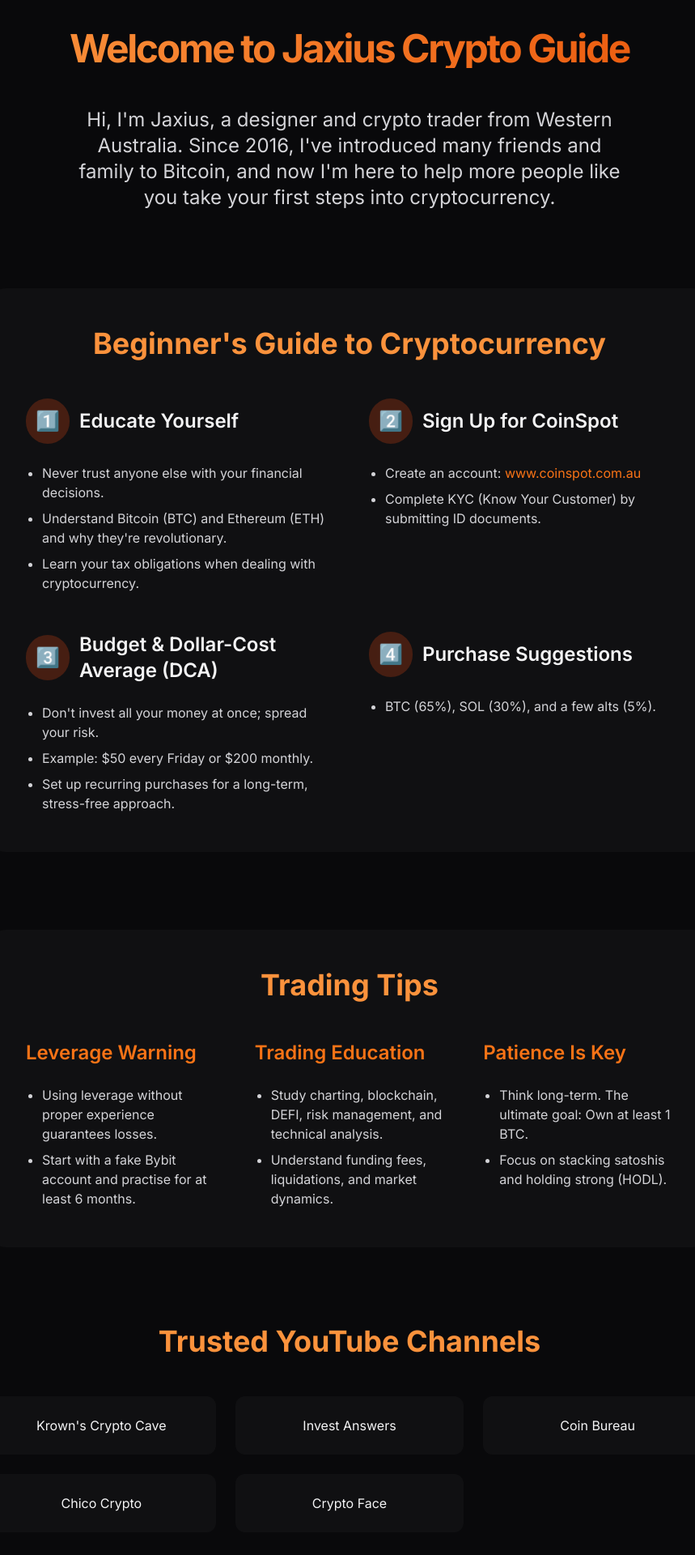
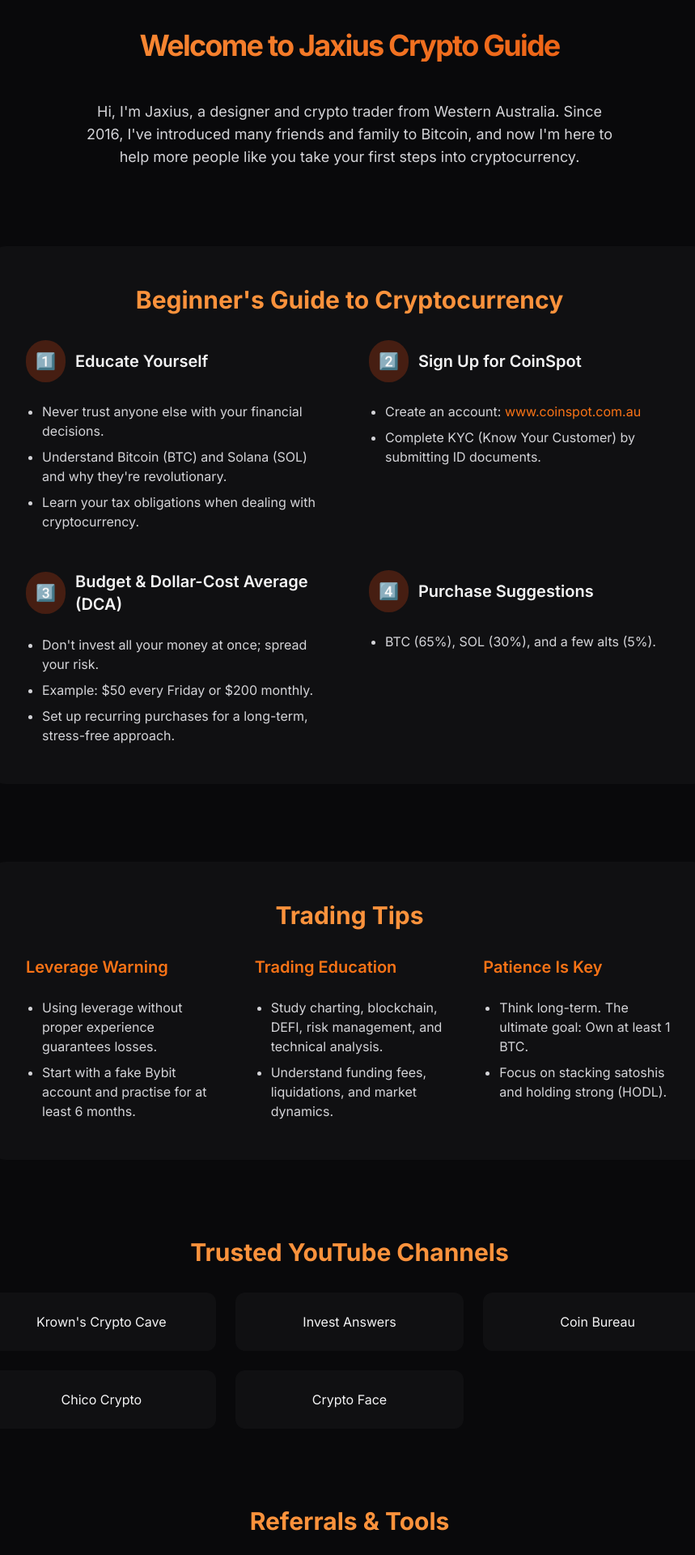
Before and after one commit to Jaxius6/portfolio, a Next.js app: page /crypto in a window 1280 px wide. Shown: the part 300-2220 px from the top of the page at 81% size, without its empty margins (208-1067 px from the left). Built offline with nearby package versions, Linux system fonts and the light colour scheme.

Commit message:
fix: update text content and fix unescaped quotes

```diff
--- a/src/app/crypto/page.tsx
+++ b/src/app/crypto/page.tsx
@@ -21,10 +21,10 @@
               priority
             />
           </div>
-          <h1 className="text-5xl font-bold tracking-tighter bg-gradient-to-r from-orange-400 to-orange-600 bg-clip-text text-transparent">
+          <h1 className="text-3xl md:text-4xl font-bold tracking-tighter leading-relaxed bg-gradient-to-r from-orange-400 to-orange-600 bg-clip-text text-transparent">
             Welcome to Jaxius Crypto Guide
           </h1>
-          <p className="text-2xl text-zinc-600 dark:text-zinc-300 max-w-2xl mx-auto">
+          <p className="text-base md:text-lg text-zinc-600 dark:text-zinc-300 max-w-2xl mx-auto leading-relaxed">
             Hi, I&apos;m Jaxius, a designer and crypto trader from Western Australia. Since 2016,
             I&apos;ve introduced many friends and family to Bitcoin, and now I&apos;m here to help more
             people like you take your first steps into cryptocurrency.
@@ -32,41 +32,41 @@
         </div>
 
         {/* Beginner's Guide Section */}
-        <div className="space-y-12 bg-orange-50/50 dark:bg-zinc-900/50 p-12 rounded-3xl">
-          <h2 className="text-4xl font-bold text-orange-500 dark:text-orange-400">
+        <div className="space-y-8 bg-orange-50/50 dark:bg-zinc-900/50 p-8 md:p-12 rounded-3xl">
+          <h2 className="text-2xl md:text-3xl font-bold text-orange-500 dark:text-orange-400 leading-relaxed">
             Beginner&apos;s Guide to Cryptocurrency
           </h2>
 
           <div className="grid md:grid-cols-2 gap-12">
             <div className="space-y-6 text-left">
-              <h3 className="text-2xl font-semibold flex items-center gap-3">
+              <h3 className="text-lg md:text-xl font-semibold flex items-center gap-3">
                 <span className="bg-orange-100 dark:bg-orange-900/50 p-3 rounded-full">1️⃣</span>
                 Educate Yourself
               </h3>
-              <ul className="list-disc pl-5 space-y-2 text-zinc-600 dark:text-zinc-300">
+              <ul className="list-disc pl-5 space-y-2 text-sm md:text-base text-zinc-600 dark:text-zinc-300">
                 <li>Never trust anyone else with your financial decisions.</li>
-                <li>Understand Bitcoin (BTC) and Ethereum (ETH) and why they&apos;re revolutionary.</li>
+                <li>Understand Bitcoin (BTC) and Solana (SOL) and why they&apos;re revolutionary.</li>
                 <li>Learn your tax obligations when dealing with cryptocurrency.</li>
               </ul>
             </div>
 
             <div className="space-y-6 text-left">
-              <h3 className="text-2xl font-semibold flex items-center gap-3">
+              <h3 className="text-lg md:text-xl font-semibold flex items-center gap-3">
                 <span className="bg-orange-100 dark:bg-orange-900/50 p-3 rounded-full">2️⃣</span>
                 Sign Up for CoinSpot
               </h3>
-              <ul className="list-disc pl-5 space-y-2 text-zinc-600 dark:text-zinc-300">
+              <ul className="list-disc pl-5 space-y-2 text-sm md:text-base text-zinc-600 dark:text-zinc-300">
                 <li>Create an account: <Link href="https://www.coinspot.com.au/join/REFVW1JMW" className="text-orange-500 hover:underline">www.coinspot.com.au</Link></li>
                 <li>Complete KYC (Know Your Customer) by submitting ID documents.</li>
               </ul>
             </div>
 
             <div className="space-y-6 text-left">
-              <h3 className="text-2xl font-semibold flex items-center gap-3">
+              <h3 className="text-lg md:text-xl font-semibold flex items-center gap-3">
                 <span className="bg-orange-100 dark:bg-orange-900/50 p-3 rounded-full">3️⃣</span>
                 Budget &amp; Dollar-Cost Average (DCA)
               </h3>
-              <ul className="list-disc pl-5 space-y-2 text-zinc-600 dark:text-zinc-300">
+              <ul className="list-disc pl-5 space-y-2 text-sm md:text-base text-zinc-600 dark:text-zinc-300">
                 <li>Don&apos;t invest all your money at once; spread your risk.</li>
                 <li>Example: $50 every Friday or $200 monthly.</li>
                 <li>Set up recurring purchases for a long-term, stress-free approach.</li>
@@ -74,11 +74,11 @@
             </div>
 
             <div className="space-y-6 text-left">
-              <h3 className="text-2xl font-semibold flex items-center gap-3">
+              <h3 className="text-lg md:text-xl font-semibold flex items-center gap-3">
                 <span className="bg-orange-100 dark:bg-orange-900/50 p-3 rounded-full">4️⃣</span>
                 Purchase Suggestions
               </h3>
-              <ul className="list-disc pl-5 space-y-2 text-zinc-600 dark:text-zinc-300">
+              <ul className="list-disc pl-5 space-y-2 text-sm md:text-base text-zinc-600 dark:text-zinc-300">
                 <li>BTC (65%), SOL (30%), and a few alts (5%).</li>
               </ul>
             </div>
@@ -86,31 +86,37 @@
         </div>
 
         {/* Trading Tips Section */}
-        <div className="space-y-12 bg-orange-50/50 dark:bg-zinc-900/50 p-12 rounded-3xl">
-          <h2 className="text-4xl font-bold text-orange-500 dark:text-orange-400">
+        <div className="space-y-8 bg-orange-50/50 dark:bg-zinc-900/50 p-8 md:p-12 rounded-3xl">
+          <h2 className="text-2xl md:text-3xl font-bold text-orange-500 dark:text-orange-400 leading-relaxed">
             Trading Tips
           </h2>
 
           <div className="grid md:grid-cols-3 gap-12">
             <div className="space-y-6 text-left">
-              <h3 className="text-2xl font-semibold text-orange-500">Leverage Warning</h3>
-              <ul className="list-disc pl-5 space-y-2 text-zinc-600 dark:text-zinc-300">
+              <h3 className="text-lg md:text-xl font-semibold text-orange-500">
+                Leverage Warning
+              </h3>
+              <ul className="list-disc pl-5 space-y-2 text-sm md:text-base text-zinc-600 dark:text-zinc-300">
                 <li>Using leverage without proper experience guarantees losses.</li>
                 <li>Start with a fake Bybit account and practise for at least 6 months.</li>
               </ul>
             </div>
 
             <div className="space-y-6 text-left">
-              <h3 className="text-2xl font-semibold text-orange-500">Trading Education</h3>
-              <ul className="list-disc pl-5 space-y-2 text-zinc-600 dark:text-zinc-300">
+              <h3 className="text-lg md:text-xl font-semibold text-orange-500">
+                Trading Education
+              </h3>
+              <ul className="list-disc pl-5 space-y-2 text-sm md:text-base text-zinc-600 dark:text-zinc-300">
                 <li>Study charting, blockchain, DEFI, risk management, and technical analysis.</li>
                 <li>Understand funding fees, liquidations, and market dynamics.</li>
               </ul>
             </div>
 
             <div className="space-y-6 text-left">
-              <h3 className="text-2xl font-semibold text-orange-500">Patience Is Key</h3>
-              <ul className="list-disc pl-5 space-y-2 text-zinc-600 dark:text-zinc-300">
+              <h3 className="text-lg md:text-xl font-semibold text-orange-500">
+                Patience Is Key
+              </h3>
+              <ul className="list-disc pl-5 space-y-2 text-sm md:text-base text-zinc-600 dark:text-zinc-300">
                 <li>Think long-term. The ultimate goal: Own at least 1 BTC.</li>
                 <li>Focus on stacking satoshis and holding strong (HODL).</li>
               </ul>
@@ -119,8 +125,8 @@
         </div>
 
         {/* Resources Section */}
-        <div className="space-y-12">
-          <h2 className="text-4xl font-bold text-orange-500 dark:text-orange-400">
+        <div className="space-y-8">
+          <h2 className="text-2xl md:text-3xl font-bold text-orange-500 dark:text-orange-400 leading-relaxed">
             Trusted YouTube Channels
           </h2>
           <div className="grid md:grid-cols-2 lg:grid-cols-3 gap-6">
@@ -159,8 +165,8 @@
         </div>
 
         {/* Tools Section */}
-        <div className="space-y-12">
-          <h2 className="text-4xl font-bold text-orange-500 dark:text-orange-400">
+        <div className="space-y-8">
+          <h2 className="text-2xl md:text-3xl font-bold text-orange-500 dark:text-orange-400 leading-relaxed">
             Referrals &amp; Tools
           </h2>
 
@@ -212,7 +218,7 @@
 
         {/* Donation Section */}
         <div className="space-y-6 bg-orange-50/50 dark:bg-zinc-900/50 p-12 rounded-3xl">
-          <h2 className="text-4xl font-bold text-orange-500 dark:text-orange-400">
+          <h2 className="text-2xl md:text-3xl font-bold text-orange-500 dark:text-orange-400 leading-relaxed">
             Support the Mission
           </h2>
           <div className="grid md:grid-cols-2 gap-12">
@@ -234,7 +240,7 @@
 
         {/* Footer */}
         <div className="pt-8 border-t border-zinc-200 dark:border-zinc-800">
-          <p className="text-2xl text-zinc-600 dark:text-zinc-300">
+          <p className="text-base md:text-lg text-zinc-600 dark:text-zinc-300">
             Good luck on your crypto journey! Remember: Educate, invest wisely, and HODL strong!
           </p>
         </div>
--- a/src/app/design/page.tsx
+++ b/src/app/design/page.tsx
@@ -1,16 +1,47 @@
 "use client";
 
 import { BackButton } from "@/components/back-button";
+import Link from "next/link";
 
 export default function Design() {
   return (
-    <div className="flex flex-col items-center justify-center min-h-screen p-6 animate-in">
+    <div className="flex flex-col items-center justify-center min-h-screen p-6 pt-24 animate-in">
       <BackButton />
-      <div className="w-full max-w-4xl space-y-8 text-center">
-        <div className="space-y-2">
-          <h1 className="text-3xl font-bold tracking-tighter">Design</h1>
-          <p className="text-zinc-500 dark:text-zinc-400">
-            Showcasing my design projects and creative work.
+      <div className="w-full max-w-4xl space-y-24 text-center mb-24">
+        {/* Hero Section */}
+        <div className="space-y-8">
+          <h1 className="text-3xl md:text-4xl font-bold tracking-tighter leading-relaxed bg-gradient-to-r from-red-400 to-red-600 bg-clip-text text-transparent">
+            Design: Evolve or Die
+          </h1>
+          <p className="text-base md:text-lg text-zinc-600 dark:text-zinc-300 max-w-3xl mx-auto leading-relaxed">
+            I spent years mastering Adobe, video editing, and animation—painstakingly crafting visuals pixel by pixel.
+            Then along came AI, effortlessly out-designing me at every turn. At first, I resisted. But now? I embrace it. AI isn&apos;t the enemy; it&apos;s the ultimate tool, my new paintbrush,
+            amplifying my creativity like never before.
+          </p>
+        </div>
+
+        {/* Call to Action */}
+        <div className="space-y-6 bg-red-50/50 dark:bg-zinc-900/50 p-8 md:p-12 rounded-3xl">
+          <h2 className="text-2xl md:text-3xl font-bold text-red-500 dark:text-red-400 leading-relaxed">
+            Want to see my pre-AI work?
+          </h2>
+          <p className="text-base md:text-lg text-zinc-600 dark:text-zinc-300">
+            If you&apos;re stuck in the past, let go—evolution&apos;s way more fun. But if you&apos;re curious about what I made
+            before my robot revolution, check out my work:
+          </p>
+          <Link
+            href="https://www.behance.net/jacktaylor6"
+            target="_blank"
+            className="inline-block px-5 py-2 text-base bg-red-500 hover:bg-red-600 text-white rounded-lg transition-colors"
+          >
+            View on Behance
+          </Link>
+        </div>
+
+        {/* Footer */}
+        <div className="pt-8 border-t border-zinc-200 dark:border-zinc-800">
+          <p className="text-base md:text-lg text-zinc-600 dark:text-zinc-300">
+            Ready to evolve? Let&apos;s create something extraordinary together.
           </p>
         </div>
       </div>
```
